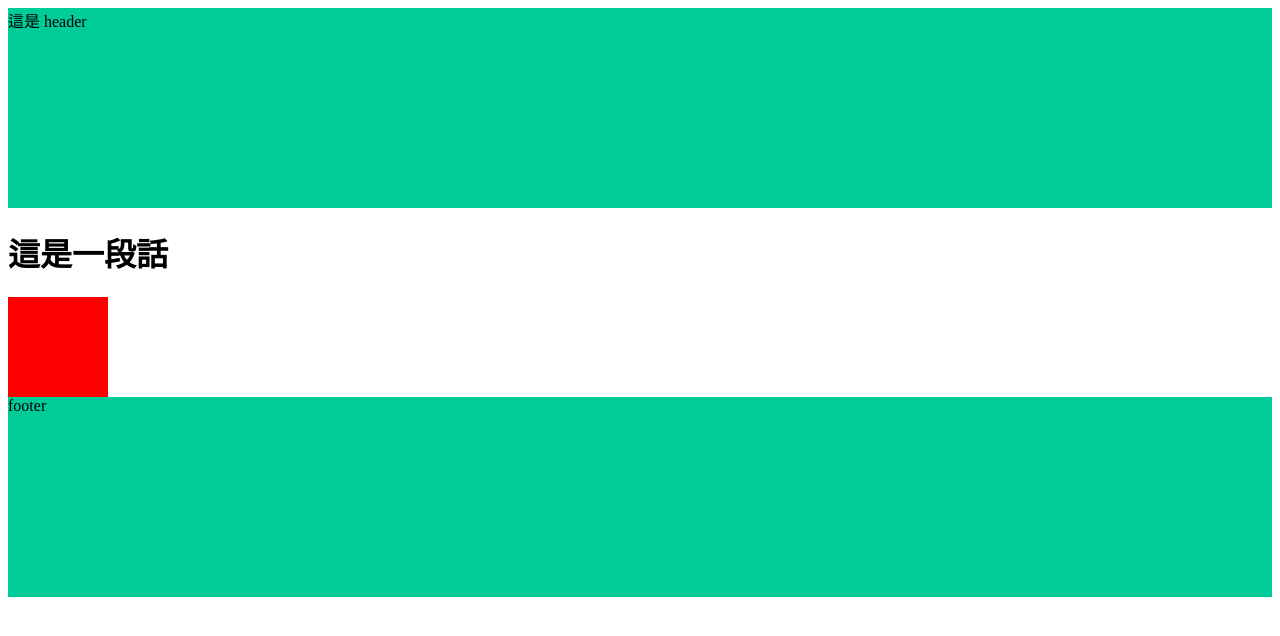
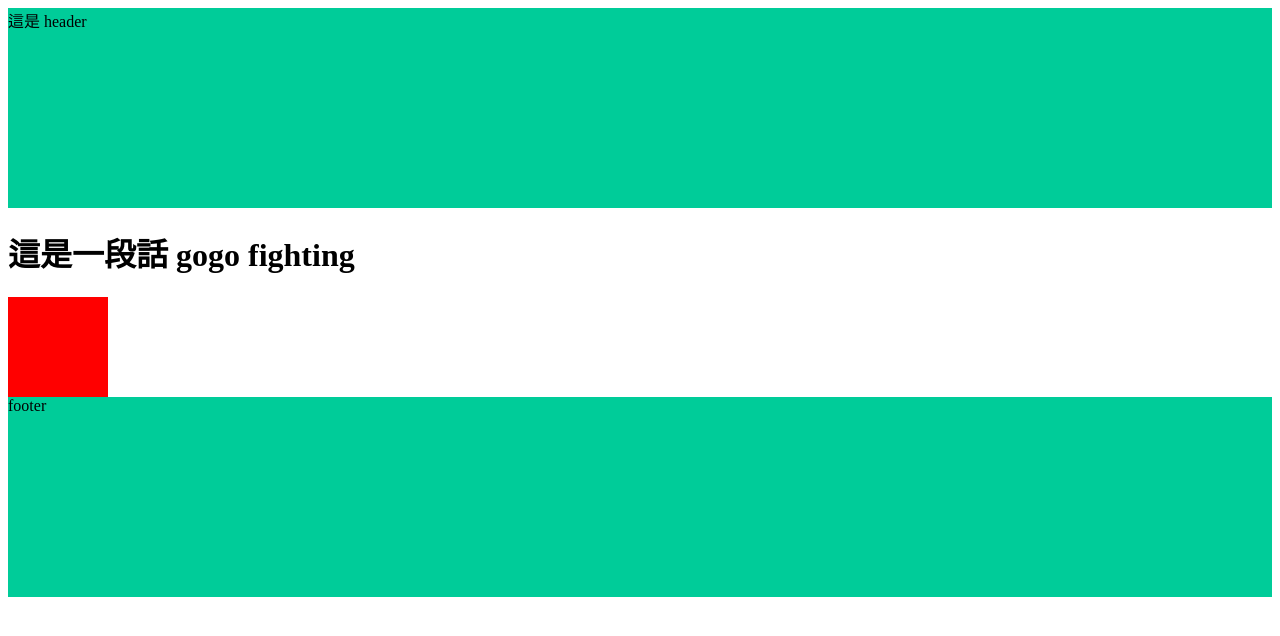
Before and after one commit to sarah871689/test, a plain HTML site: page index.html in a window 1280 px wide. Drawn offline with Linux system fonts and the light colour scheme.

Commit message:
Update 2021-07-14T03:24:29.007Z

```diff
--- a/index.html
+++ b/index.html
@@ -16,7 +16,7 @@
 
 
 <h1>
-  這是一段話
+  這是一段話 gogo fighting
 </h1>
 
 <div class="box"></div>
```
